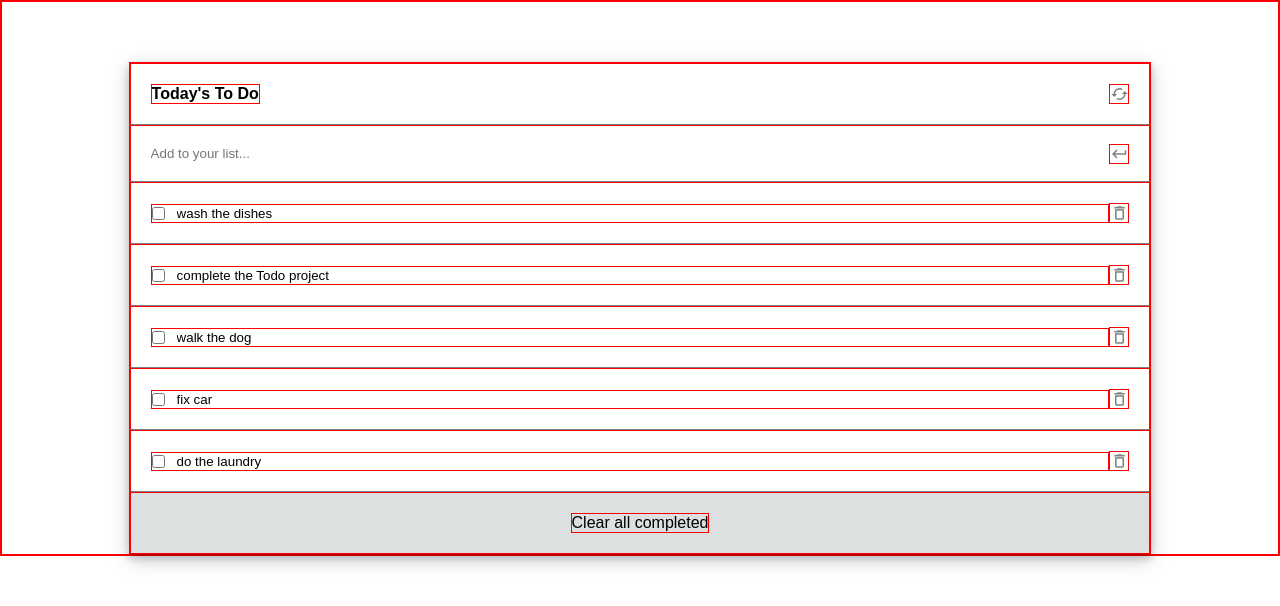
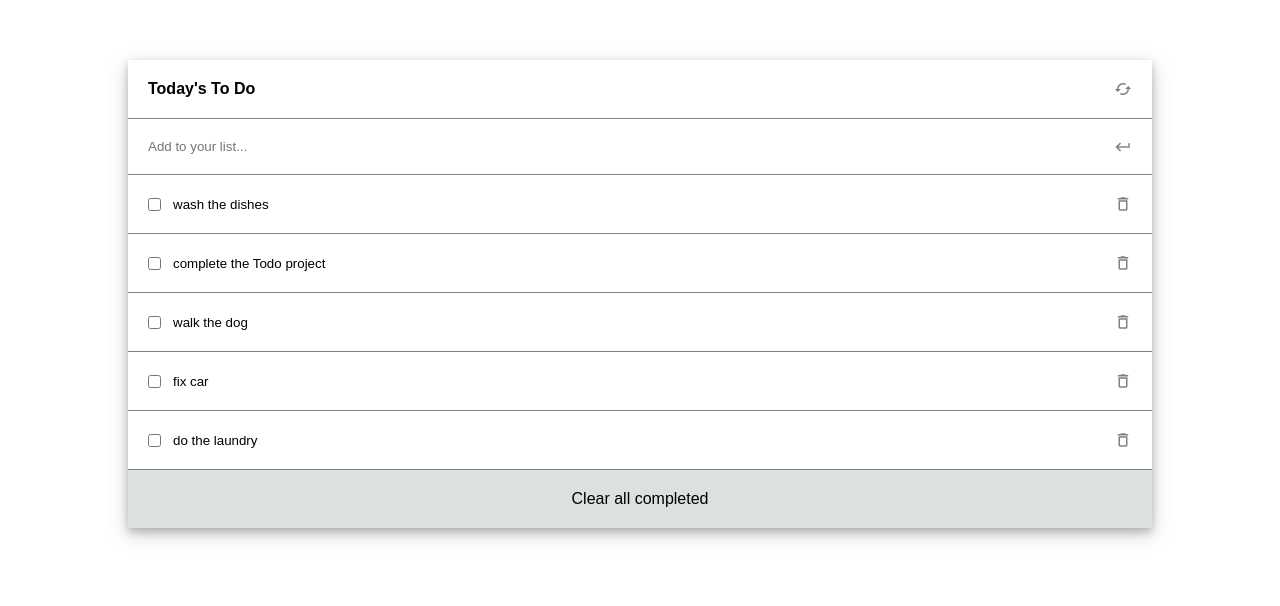
Before and after one commit to ElsonOtake/TodoList, a website built with webpack: page src/index.html in a window 1280 px wide. Built offline with nearby package versions, Linux system fonts and the light colour scheme.

Commit message:
Update classes with index number

```diff
--- a/src/index.html
+++ b/src/index.html
@@ -13,10 +13,6 @@
             <span>Today's To Do</span>
             <span class="material-icons-outlined">cached</span>
         </li>
-        <li class="add_to_list">
-            <input type="text" placeholder="Add to your list...">
-            <span class="material-icons-outlined">keyboard_return</span>
-        </li>
     </ul>
 
 </body>
--- a/src/list_tasks.js
+++ b/src/list_tasks.js
@@ -4,6 +4,30 @@ const listTasks = (tasks) => {
   let description;
   let completed;
   let index;
+
+  while (document.querySelector('.task_line')) {
+    ul.removeChild(document.querySelector('.task_line'));
+  }
+
+  const li0 = document.createElement('li');
+  li0.className = 'task_line add_to_list';
+  const input0 = document.createElement('input');
+  input0.type = 'text';
+  input0.placeholder = 'Add to your list...';
+  li0.appendChild(input0);
+  input0.addEventListener('keypress', (e) => {
+
+    if (e.key === 'Enter' && input0.value !== '') {
+        tasks.create(input0.value);
+        listTasks(tasks);
+    }
+
+  })
+  const span0 = document.createElement('span');
+  span0.className = 'material-icons-outlined';
+  span0.innerText = 'keyboard_return';
+  li0.appendChild(span0);
+  ul.appendChild(li0);
 
   for (let i = 1; i <= tasks.size(); i += 1) {
     ({ description, completed, index } = tasks.idxTask(i));
@@ -17,7 +41,7 @@ const listTasks = (tasks) => {
     input1.addEventListener('change', (e) => e.target.nextSibling.classList.toggle('done'));
     const input2 = document.createElement('input');
     input2.type = 'text';
-    input2.className = 'description';
+    input2.className = 'idx' + index + ' description';
     input2.value = description;
     input2.readOnly = true;
     span1.appendChild(input2);
@@ -28,19 +52,19 @@ const listTasks = (tasks) => {
     });
     input2.addEventListener('keypress', (e) => {
       if (e.key === 'Enter') {
-        tasks.update(e.target.value, index);
+        tasks.update(e.target.value, parseInt(e.target.classList[0].substr(3)));
         listTasks(tasks);
       }
     })
     li1.appendChild(span1);
 
     const span2 = document.createElement('span');
-    span2.className = 'material-icons-outlined';
+    span2.className = 'idx' + index + ' material-icons-outlined';
     span2.innerText = 'delete_outline';
     li1.appendChild(span2);
     span2.addEventListener('click', (e) => {
       if (e.target.previousSibling.lastChild.value === '') {
-        tasks.delete(index);
+        tasks.delete(parseInt(e.target.classList[0].substr(3)));
         listTasks(tasks);
       }
     })
@@ -52,19 +76,12 @@ const listTasks = (tasks) => {
   }
 
   const li2 = document.createElement('li');
+  li2.classList = 'task_line';
   const span4 = document.createElement('span');
   span4.innerText = 'Clear all completed';
   li2.appendChild(span4);
   ul.appendChild(li2);
 
-  const addToList = document.querySelector('.add_to_list input');
-  addToList.addEventListener('keypress', (e) => {
-
-    if (e.key === 'Enter') {
-        tasks.create(addToList.value);
-        listTasks(tasks);
-    }
-  })
 };
 
 export default listTasks;
--- a/src/style.css
+++ b/src/style.css
@@ -1,7 +1,3 @@
-* {
-  border: 1px solid red;
-}
-
 body {
   font-family: Arial, Helvetica, sans-serif;
   margin: 0;
@@ -45,10 +41,7 @@ li:last-child span:hover {
 }
 
 .add_to_list input {
-  /* outline: none; */
   padding: 20px;
-  /* margin: 12px 0 0 12px; */
-  /* border: none; */
 }
 
 .task_line .task_unit {
```
